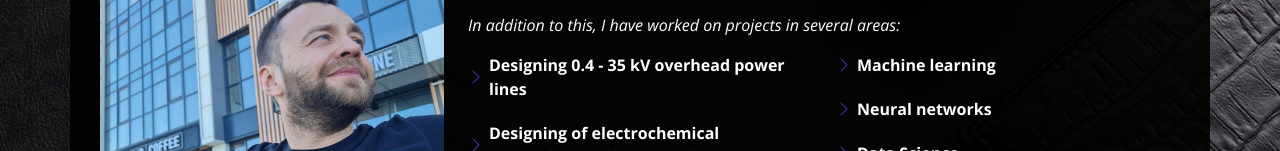
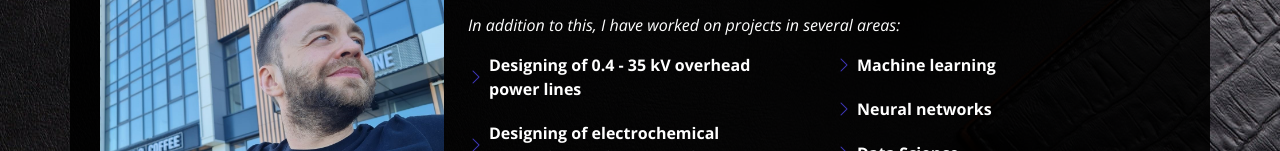
Before and after one commit to Alexey-Mir/alexey-mir.github.io, a plain HTML site: page index.html in a window 1280 px wide. Both pictures are taken after a click on the link "CV". Shown: the part 303-454 px from the top of the page. Drawn offline with nearby package versions, Linux system fonts and the light colour scheme; files that its build step writes are made by us from their sources.

Commit message:
Update index.html

```diff
--- a/index.html
+++ b/index.html
@@ -82,7 +82,7 @@
           <div class="row">
             <div class="col-lg-6">
               <ul>
-                <li><i class="bi bi-chevron-right"></i> <strong>Designing 0.4 - 35 kV overhead power lines</strong></li>
+                <li><i class="bi bi-chevron-right"></i> <strong>Designing of 0.4 - 35 kV overhead power lines</strong></li>
                 <li><i class="bi bi-chevron-right"></i> <strong>Designing of electrochemical protection against corrosion</strong></li>
                 <li><i class="bi bi-chevron-right"></i> <strong>Development of design solutions</strong></li>
 
```
